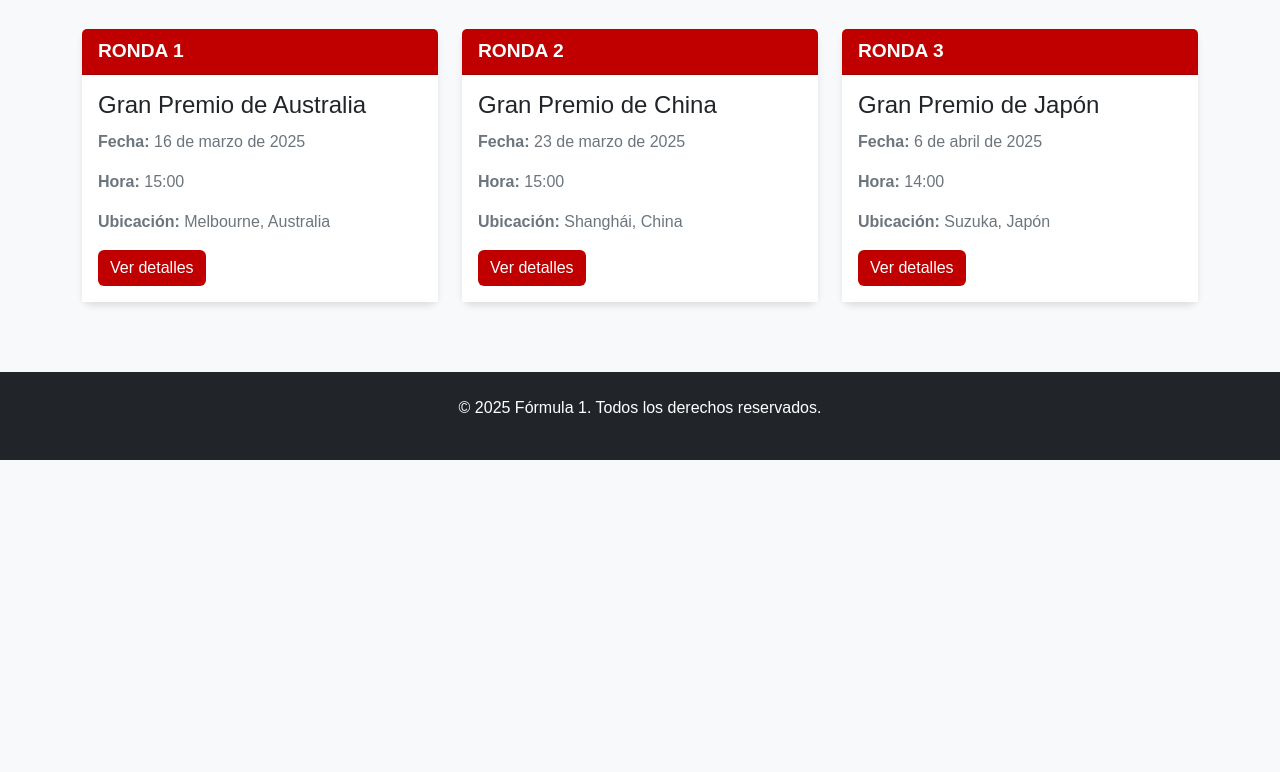
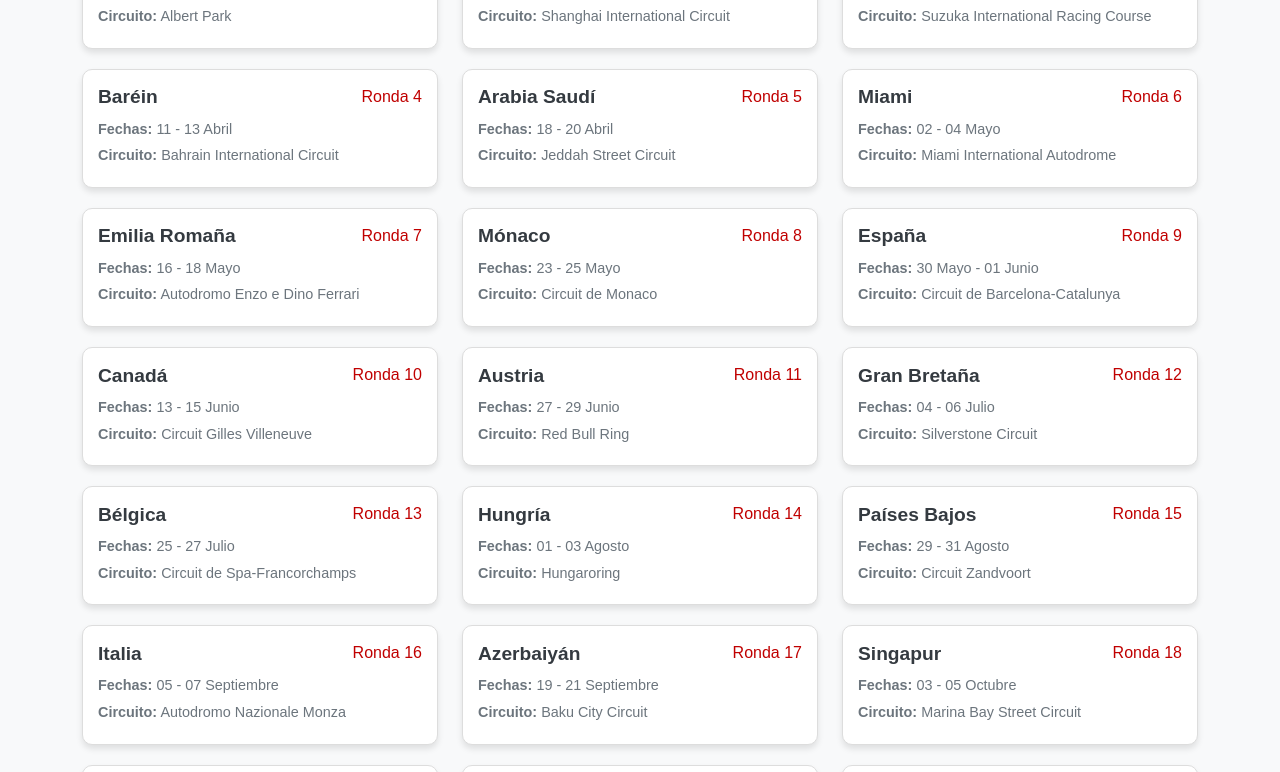
Before and after one commit to YukiiCode/f1-design, a plain HTML site: page html/calendario.html in a window 1280 px wide. Shown: the part 173-945 px from the top of the page. Before the commit the page ends 800 px from the top, so only its background shows below. Drawn offline with nearby package versions, Linux system fonts and the light colour scheme.

Commit message:
Agregar archivo calendario.js y actualizar color de texto en index.html

```diff
--- a/html/calendario.html
+++ b/html/calendario.html
@@ -14,132 +14,267 @@
             color: #343a40;
         }
         .calendar-section {
-            padding: 50px 20px;
+            padding: 40px 20px;
         }
-        .card {
+        .race-card {
+            border: 1px solid #ddd;
+            border-radius: 10px;
+            padding: 15px;
             margin-bottom: 20px;
-            border: none;
-            border-radius: 10px;
+            background-color: white;
             box-shadow: 0 4px 6px rgba(0, 0, 0, 0.1);
         }
-        .card-header {
-            background-color: #c00000; /* Rojo característico de la F1 */
-            color: white;
+        .race-card-header {
+            display: flex;
+            justify-content: space-between;
+            align-items: center;
+            margin-bottom: 10px;
+        }
+        .race-card-header h5 {
             font-size: 1.2rem;
             font-weight: bold;
-            text-transform: uppercase;
-            border-radius: 10px 10px 0 0;
+            margin: 0;
         }
-        .card-body {
-            background-color: #ffffff;
+        .race-card-header span {
+            font-size: 1rem;
+            color: #c00000; /* Rojo característico de la F1 */
         }
-        .card-title {
-            font-size: 1.5rem;
-            margin-bottom: 10px;
-        }
-        .card-text {
-            font-size: 1rem;
+        .race-details p {
+            margin: 5px 0;
+            font-size: 0.9rem;
             color: #6c757d;
         }
-        .btn-danger {
-            background-color: #c00000;
-            border: none;
+        .footer {
+            background-color: #111111;
+            color: white;
+            text-align: center;
+            padding: 20px 0;
         }
-        .btn-danger:hover {
-            background-color: #a00000;
+        .footer a {
+            color: #c00000;
+            text-decoration: none;
+            margin: 0 10px;
+        }
+        .footer a:hover {
+            color: #ffffff;
         }
     </style>
 </head>
 <body>
 
-    <!-- Barra de navegación -->
-    <nav class="navbar navbar-expand-lg navbar-dark bg-dark">
-        <div class="container-fluid">
-            <a class="navbar-brand" href="#">
-                <img src="https://via.placeholder.com/100x40?text=F1+Logo" alt="F1 Logo" style="height: 40px;">
-            </a>
-            <button class="navbar-toggler" type="button" data-bs-toggle="collapse" data-bs-target="#navbarNav" aria-controls="navbarNav" aria-expanded="false" aria-label="Toggle navigation">
-                <span class="navbar-toggler-icon"></span>
-            </button>
-            <div class="collapse navbar-collapse" id="navbarNav">
-                <ul class="navbar-nav ms-auto">
-                    <li class="nav-item">
-                        <a class="nav-link active" aria-current="page" href="#">Inicio</a>
-                    </li>
-                    <li class="nav-item">
-                        <a class="nav-link" href="#">Calendario</a>
-                    </li>
-                    <li class="nav-item">
-                        <a class="nav-link" href="#">Pilotos</a>
-                    </li>
-                    <li class="nav-item">
-                        <a class="nav-link" href="#">Equipos</a>
-                    </li>
-                </ul>
-            </div>
-        </div>
-    </nav>
-
     <!-- Sección del calendario -->
     <section class="calendar-section">
         <div class="container">
-            <h2 class="text-center mb-5">Calendario Fórmula 1 - Temporada 2025</h2>
-            <div class="row">
-                <!-- Iteración para generar las tarjetas -->
-                <div class="col-md-6 col-lg-4">
-                    <div class="card">
-                        <div class="card-header">
-                            Ronda 1
-                        </div>
-                        <div class="card-body">
-                            <h5 class="card-title">Gran Premio de Australia</h5>
-                            <p class="card-text"><strong>Fecha:</strong> 16 de marzo de 2025</p>
-                            <p class="card-text"><strong>Hora:</strong> 15:00</p>
-                            <p class="card-text"><strong>Ubicación:</strong> Melbourne, Australia</p>
-                            <a href="#" class="btn btn-danger">Ver detalles</a>
-                        </div>
-                    </div>
-                </div>
-                <div class="col-md-6 col-lg-4">
-                    <div class="card">
-                        <div class="card-header">
-                            Ronda 2
-                        </div>
-                        <div class="card-body">
-                            <h5 class="card-title">Gran Premio de China</h5>
-                            <p class="card-text"><strong>Fecha:</strong> 23 de marzo de 2025</p>
-                            <p class="card-text"><strong>Hora:</strong> 15:00</p>
-                            <p class="card-text"><strong>Ubicación:</strong> Shanghái, China</p>
-                            <a href="#" class="btn btn-danger">Ver detalles</a>
-                        </div>
-                    </div>
-                </div>
-                <div class="col-md-6 col-lg-4">
-                    <div class="card">
-                        <div class="card-header">
-                            Ronda 3
-                        </div>
-                        <div class="card-body">
-                            <h5 class="card-title">Gran Premio de Japón</h5>
-                            <p class="card-text"><strong>Fecha:</strong> 6 de abril de 2025</p>
-                            <p class="card-text"><strong>Hora:</strong> 14:00</p>
-                            <p class="card-text"><strong>Ubicación:</strong> Suzuka, Japón</p>
-                            <a href="#" class="btn btn-danger">Ver detalles</a>
-                        </div>
-                    </div>
-                </div>
-                <!-- Repite este bloque para cada ronda -->
-                <!-- ... -->
+            <h2 class="text-center mb-4">Calendario Fórmula 1 - Temporada 2025</h2>
+            <div class="row" id="calendarRow">
+                <!-- Las tarjetas se generarán dinámicamente aquí -->
             </div>
         </div>
     </section>
 
     <!-- Pie de página -->
-    <footer class="bg-dark text-white text-center py-4">
-        <p>&copy; 2025 Fórmula 1. Todos los derechos reservados.</p>
+    <footer class="footer">
+        <div class="container text-center">
+            <p>&copy; 2025 Fórmula 1. Todos los derechos reservados.</p>
+        </div>
     </footer>
 
     <!-- Enlace a Bootstrap JS y Popper.js -->
     <script src="https://cdn.jsdelivr.net/npm/bootstrap@5.3.0-alpha1/dist/js/bootstrap.bundle.min.js"></script>
+    <!-- Script para generar el calendario dinámicamente -->
+    <script>
+        const calendarData = [
+            {
+                "ronda": 1,
+                "gran_premio": "Australia",
+                "fechas": "14 - 16 Marzo",
+                "circuito": "Albert Park",
+                "foto": "https://media.formula1.com/content/dam/fom-website/2018-redesign-assets/Track%20icons%204x3/Australia%20carbon.png"
+            },
+            {
+                "ronda": 2,
+                "gran_premio": "China",
+                "fechas": "21 - 23 Marzo",
+                "circuito": "Shanghai International Circuit",
+                "foto": "https://media.formula1.com/content/dam/fom-website/2018-redesign-assets/Track%20icons%204x3/China%20carbon.png"
+            },
+            {
+                "ronda": 3,
+                "gran_premio": "Japón",
+                "fechas": "04 - 06 Abril",
+                "circuito": "Suzuka International Racing Course",
+                "foto": "https://media.formula1.com/content/dam/fom-website/2018-redesign-assets/Track%20icons%204x3/Japan%20carbon.png"
+            },
+            {
+                "ronda": 4,
+                "gran_premio": "Baréin",
+                "fechas": "11 - 13 Abril",
+                "circuito": "Bahrain International Circuit",
+                "foto": "https://media.formula1.com/content/dam/fom-website/2018-redesign-assets/Track%20icons%204x3/Bahrain%20carbon.png"
+            },
+            {
+                "ronda": 5,
+                "gran_premio": "Arabia Saudí",
+                "fechas": "18 - 20 Abril",
+                "circuito": "Jeddah Street Circuit",
+                "foto": "https://media.formula1.com/content/dam/fom-website/2018-redesign-assets/Track%20icons%204x3/Saudi%20Arabia%20carbon.png"
+            },
+            {
+                "ronda": 6,
+                "gran_premio": "Miami",
+                "fechas": "02 - 04 Mayo",
+                "circuito": "Miami International Autodrome",
+                "foto": "https://media.formula1.com/content/dam/fom-website/2018-redesign-assets/Track%20icons%204x3/Miami%20carbon.png"
+            },
+            {
+                "ronda": 7,
+                "gran_premio": "Emilia Romaña",
+                "fechas": "16 - 18 Mayo",
+                "circuito": "Autodromo Enzo e Dino Ferrari",
+                "foto": "https://media.formula1.com/content/dam/fom-website/2018-redesign-assets/Track%20icons%204x3/Emilia-Romagna%20carbon.png"
+            },
+            {
+                "ronda": 8,
+                "gran_premio": "Mónaco",
+                "fechas": "23 - 25 Mayo",
+                "circuito": "Circuit de Monaco",
+                "foto": "https://media.formula1.com/content/dam/fom-website/2018-redesign-assets/Track%20icons%204x3/Monaco%20carbon.png"
+            },
+            {
+                "ronda": 9,
+                "gran_premio": "España",
+                "fechas": "30 Mayo - 01 Junio",
+                "circuito": "Circuit de Barcelona-Catalunya",
+                "foto": "https://media.formula1.com/content/dam/fom-website/2018-redesign-assets/Track%20icons%204x3/Spain%20carbon.png"
+            },
+            {
+                "ronda": 10,
+                "gran_premio": "Canadá",
+                "fechas": "13 - 15 Junio",
+                "circuito": "Circuit Gilles Villeneuve",
+                "foto": "https://media.formula1.com/content/dam/fom-website/2018-redesign-assets/Track%20icons%204x3/Canada%20carbon.png"
+            },
+            {
+                "ronda": 11,
+                "gran_premio": "Austria",
+                "fechas": "27 - 29 Junio",
+                "circuito": "Red Bull Ring",
+                "foto": "https://media.formula1.com/content/dam/fom-website/2018-redesign-assets/Track%20icons%204x3/Austria%20carbon.png"
+            },
+            {
+                "ronda": 12,
+                "gran_premio": "Gran Bretaña",
+                "fechas": "04 - 06 Julio",
+                "circuito": "Silverstone Circuit",
+                "foto":"https://media.formula1.com/content/dam/fom-website/2018-redesign-assets/Track%20icons%204x3/Great%20Britain%20carbon.png"
+            },
+            {
+                "ronda": 13,
+                "gran_premio": "Bélgica",
+                "fechas": "25 - 27 Julio",
+                "circuito": "Circuit de Spa-Francorchamps",
+                "foto": "https://media.formula1.com/content/dam/fom-website/2018-redesign-assets/Track%20icons%204x3/Belgium%20carbon.png"
+            },
+            {
+                "ronda": 14,
+                "gran_premio": "Hungría",
+                "fechas": "01 - 03 Agosto",
+                "circuito": "Hungaroring",
+                "foto": "https://media.formula1.com/content/dam/fom-website/2018-redesign-assets/Track%20icons%204x3/Hungary%20carbon.png"
+            },
+            {
+                "ronda": 15,
+                "gran_premio": "Países Bajos",
+                "fechas": "29 - 31 Agosto",
+                "circuito": "Circuit Zandvoort",
+                "foto": "https://media.formula1.com/content/dam/fom-website/2018-redesign-assets/Track%20icons%204x3/Netherlands%20carbon.png"
+            },
+            {
+                "ronda": 16,
+                "gran_premio": "Italia",
+                "fechas": "05 - 07 Septiembre",
+                "circuito": "Autodromo Nazionale Monza",
+                "foto": "https://media.formula1.com/content/dam/fom-website/2018-redesign-assets/Track%20icons%204x3/Italy%20carbon.png"
+            },
+            {
+                "ronda": 17,
+                "gran_premio": "Azerbaiyán",
+                "fechas": "19 - 21 Septiembre",
+                "circuito": "Baku City Circuit",
+                "foto": "https://media.formula1.com/content/dam/fom-website/2018-redesign-assets/Track%20icons%204x3/Azerbaijan%20carbon.png"
+            },
+            {
+                "ronda": 18,
+                "gran_premio": "Singapur",
+                "fechas": "03 - 05 Octubre",
+                "circuito": "Marina Bay Street Circuit",
+                "foto": "https://media.formula1.com/content/dam/fom-website/2018-redesign-assets/Track%20icons%204x3/Singapore%20carbon.png"
+            },
+            {
+                "ronda": 19,
+                "gran_premio": "Estados Unidos",
+                "fechas": "17 - 19 Octubre",
+                "circuito": "Circuit of the Americas",
+                "foto": "https://media.formula1.com/content/dam/fom-website/2018-redesign-assets/Track%20icons%204x3/United%20States%20carbon.png"
+            },
+            {
+                "ronda": 20,
+                "gran_premio": "México",
+                "fechas": "24 - 26 Octubre",
+                "circuito": "Autódromo Hermanos Rodríguez",
+                "foto": "https://media.formula1.com/content/dam/fom-website/2018-redesign-assets/Track%20icons%204x3/Mexico%20carbon.png"
+            },
+            {
+                "ronda": 21,
+                "gran_premio": "Brasil",
+                "fechas": "07 - 09 Noviembre",
+                "circuito": "Autódromo José Carlos Pace",
+                "foto":"https://media.formula1.com/content/dam/fom-website/2018-redesign-assets/Track%20icons%204x3/Brazil%20carbon.png"
+            },
+            {
+                "ronda": 22,
+                "gran_premio": "Las Vegas",
+                "fechas": "20 - 22 Noviembre",
+                "circuito": "Las Vegas Strip Circuit",
+                "foto": "https://media.formula1.com/content/dam/fom-website/2018-redesign-assets/Track%20icons%204x3/Las%20Vegas%20carbon.png"
+            },
+            {
+                "ronda": 23,
+                "gran_premio": "Catar",
+                "fechas": "28 - 30 Noviembre",
+                "circuito": "Lusail International Circuit",
+                "foto": "https://media.formula1.com/content/dam/fom-website/2018-redesign-assets/Track%20icons%204x3/Qatar%20carbon.png"
+            },
+            {
+                "ronda": 24,
+                "gran_premio": "Abu Dabi",
+                "fechas": "05 - 07 Diciembre",
+                "circuito": "Yas Marina Circuit",
+                "foto": "https://media.formula1.com/content/dam/fom-website/2018-redesign-assets/Track%20icons%204x3/Abu%20Dhabi%20carbon.png"
+            }
+        ];
+
+        document.addEventListener("DOMContentLoaded", function () {
+            const row = document.getElementById("calendarRow");
+
+            calendarData.forEach(event => {
+                const card = `
+                    <div class="col-md-6 col-lg-4">
+                        <div class="race-card">
+                            <div class="race-card-header">
+                                <h5>${event.gran_premio}</h5>
+                                <span>Ronda ${event.ronda}</span>
+                            </div>
+                            <div class="race-details">
+                                <p><strong>Fechas:</strong> ${event.fechas}</p>
+                                <p><strong>Circuito:</strong> ${event.circuito}</p>
+                            </div>
+                        </div>
+                    </div>
+                `;
+                row.innerHTML += card;
+            });
+        });
+    </script>
 </body>
 </html>
```
Also changed, not shown: index.html (+1 -1 lines), script/calendario.js (added).
